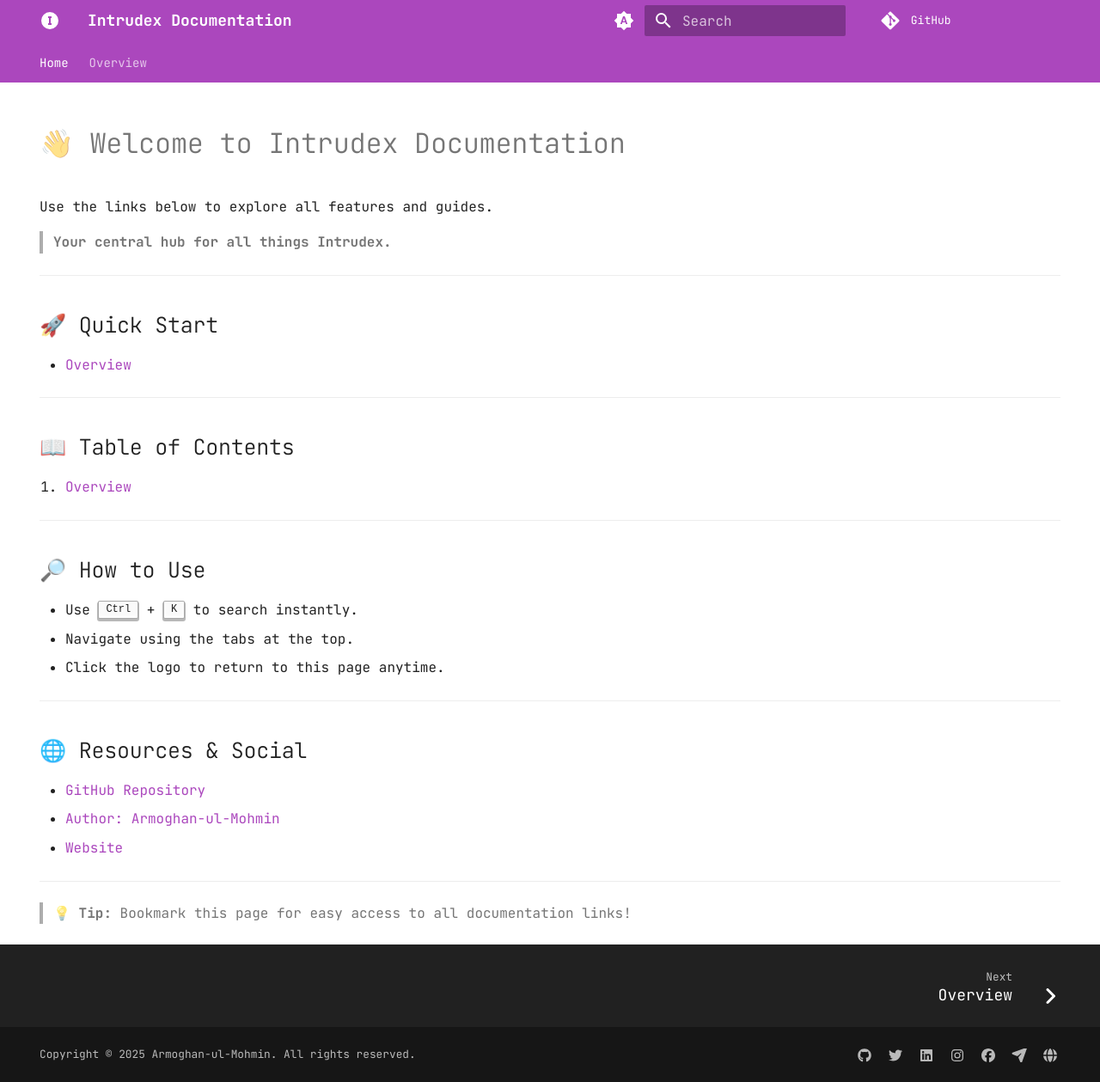
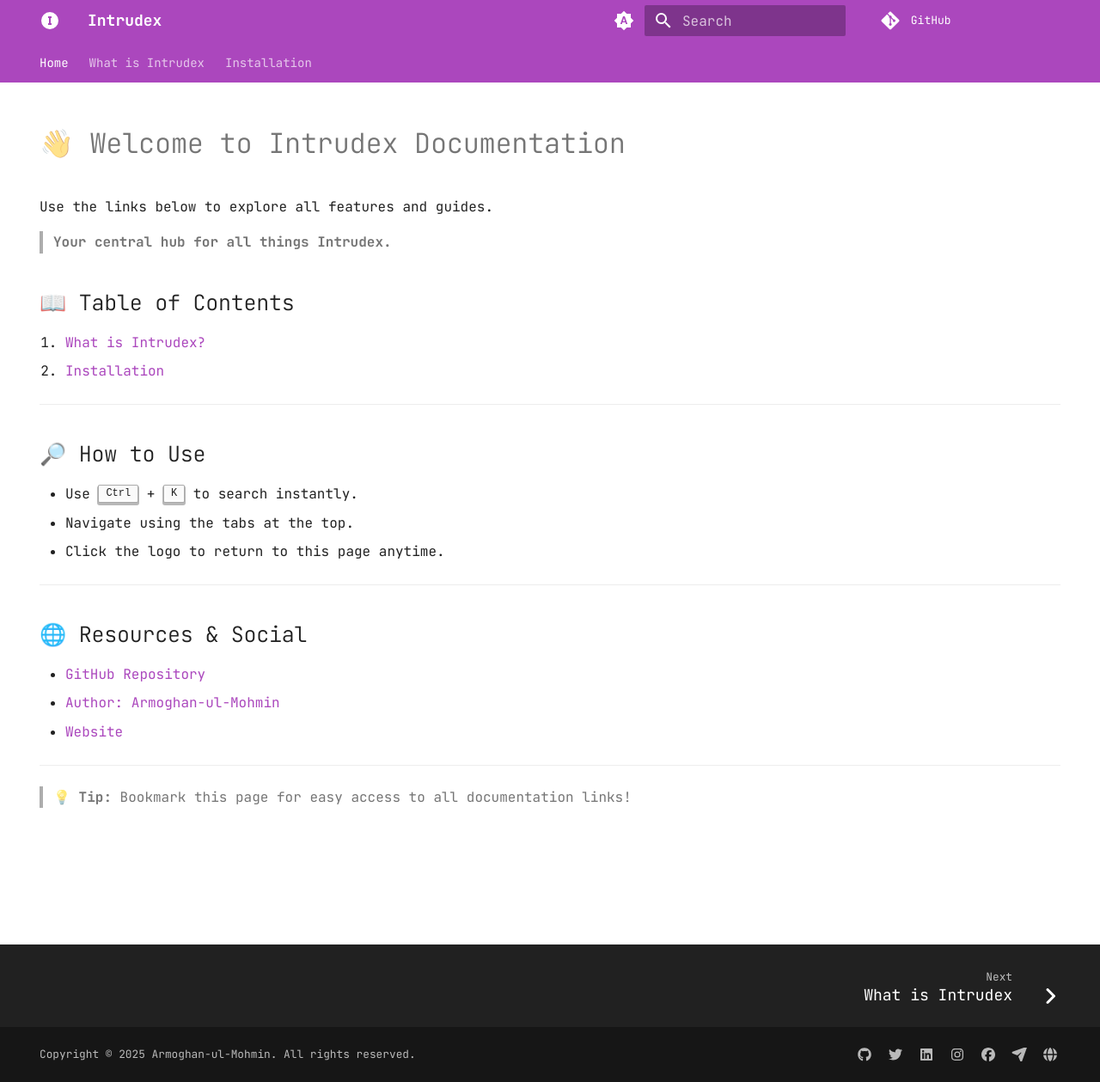
Before and after one commit to ToolsHive/Intrudex, an MkDocs documentation site: the page built from docs/index.md, in a window 1280 px wide and 1259 px high. Shown: the whole window at 86% size. Built offline with MkDocs 1.6.1 and Material for MkDocs 9.7.7, drawn with Linux system fonts in a browser that asks for light colours; some web fonts are replaced; plug-ins that fetch from the network failed and are left out; comment, search, counter and statistics services are not loaded.

Commit message:
Add Intrudex introduction and update navigation
Added a new 'What is Intrudex?' page with project overview and key features. Updated index.md and mkdocs.yml to include the new introduction and reorganized navigation to improve documentation structure.

```diff
--- a/docs/index.md
+++ b/docs/index.md
@@ -11,17 +11,11 @@
 
 Use the links below to explore all features and guides.
 > **Your central hub for all things Intrudex.**
----
-
-## 🚀 Quick Start
-
-- [Overview](overview.md)
-
----
 
 ## 📖 Table of Contents
 
-1. [Overview](overview.md)
+1. [What is Intrudex?](Intrudex.md)
+2. [Installation](Install.md)
 
 
 ---
--- a/mkdocs.yml
+++ b/mkdocs.yml
@@ -1,5 +1,5 @@
 # ==================== Site Information ====================
-site_name: Intrudex Documentation
+site_name: Intrudex
 site_description: "A cutting-edge, real-time security monitoring system, designed to revolutionize your network's defense"
 site_url: https://toolshive.github.io/Intrudex/
 repo_url: https://github.com/ToolsHive/Intrudex
@@ -201,4 +201,5 @@
 
 nav:
   - Home: index.md
-  - Overview: overview.md
+  - What is Intrudex: Intrudex.md
+  - Installation: Install.md
```
Also changed, not shown: docs/Intrudex.md (added, +52 -0 lines).
